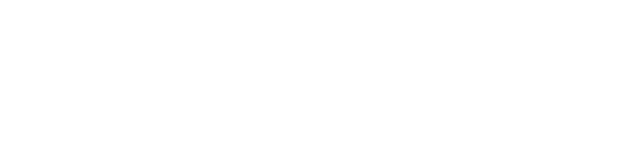
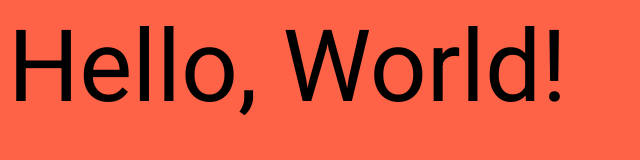
Before and after one commit to Miniminis/github-clone-coding-project, a plain HTML site: page github-responsive-clone/index.html in a window 1280 px wide. Shown: the whole page, without its empty margins (0-640 px from the left). Drawn offline with Linux system fonts and the light colour scheme.

Commit message:
feat google fonts 설정완료

```diff
--- /dev/null
+++ b/github-responsive-clone/css/main.css
@@ -0,0 +1,5 @@
+body {
+    background: tomato;
+    font-family: 'Roboto', sans-serif;
+    font-size: 100px;
+}
--- a/github-responsive-clone/index.html
+++ b/github-responsive-clone/index.html
@@ -48,8 +48,30 @@
     <meta property="twitter:image" content="img/logo__github.png">
     <meta property="twitter:url" content="https://github.com">
 
+    <!--
+    favicon : favorite icon
+    apple-touch-icon : 스마트폰에서 적용되도록 설정
+    shortcut icon
+    - root 에 favicon.ico 파일이 있다면 브라우저가 이것을 우선 탐색 -> 없다면, favicon.png 탐색
+    - 따라서 루트에 ico 파일이 있다면 굳이 설정 안해도 됨
+    -->
+    <link rel="icon" href="favicon.png">
+    <link rel="apple-touch-icon" href="favicon.png">
+<!--    <link rel="shortcut icon" type="image/x-icon" href="favicon.ico">-->
+
+    <!--
+    webfont : 경량화된 것을 사용해야함
+    대표적 : google fonts
+    -->
+    <link rel="preconnect" href="https://fonts.googleapis.com">
+    <link rel="preconnect" href="https://fonts.gstatic.com" crossorigin>
+    <link href="https://fonts.googleapis.com/css2?family=Roboto:wght@300;400;500&display=swap" rel="stylesheet">
+    <link rel="stylesheet" href="css/main.css">
+
 </head>
 <body>
 
+    Hello, World!
+
 </body>
 </html>
```
